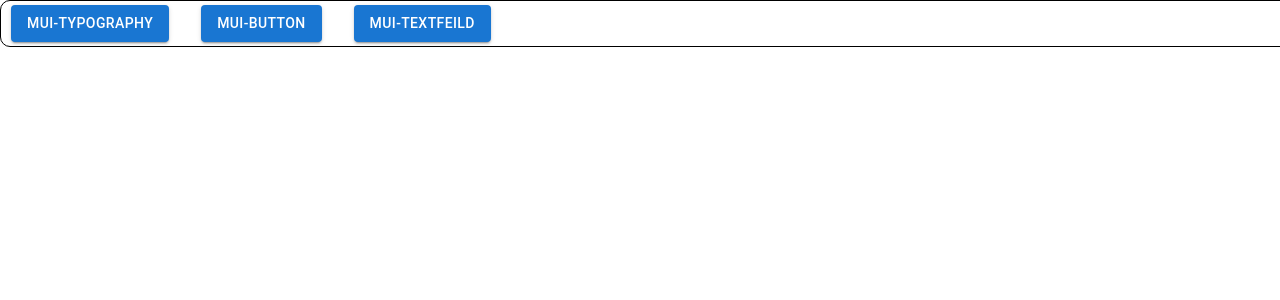
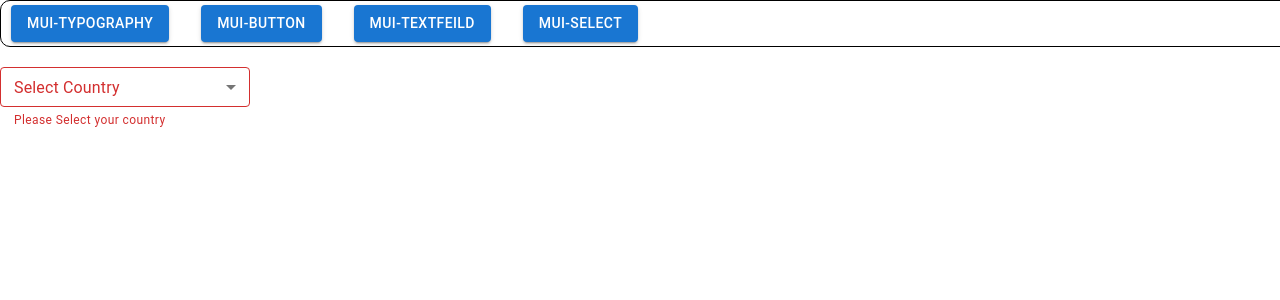
Before and after one commit to devi-1780/MUI-Demo, a React (Create React App) app: page /selectComponent in a window 1280 px wide. Shown: the top 300 px of the page. Built offline with nearby package versions, Linux system fonts and the light colour scheme.

Commit message:
added Selece component

```diff
--- a/src/App.js
+++ b/src/App.js
@@ -5,6 +5,7 @@ import MuiTypography from "./components/MuiTypography";
 import { Button, Stack } from "@mui/material";
 import MuiButton from "./components/MuiButton";
 import MuiTextFeild from "./components/MuiTextFeild";
+import MuiSelect from "./components/MuiSelect";
 
 function App() {
   return (
@@ -20,12 +21,16 @@ function App() {
           <Link to="textFieldComponent">
             <Button variant="contained">Mui-TextFeild</Button>
           </Link>
+          <Link to="selectComponent">
+            <Button variant="contained">Mui-Select</Button>
+          </Link>
         </Stack>
       </nav>
       <Routes>
         <Route path="/" element={<MuiTypography />} />
         <Route path="/buttonComponent" element={<MuiButton />} />
         <Route path="/textFieldComponent" element={<MuiTextFeild />} />
+        <Route path="/selectComponent" element={<MuiSelect />} />
       </Routes>
     </div>
   );
--- /dev/null
+++ b/src/components/MuiSelect.jsx
@@ -0,0 +1,31 @@
+import { Box, MenuItem, TextField } from "@mui/material";
+import { useState } from "react";
+
+function MuiSelect() {
+  let [country, setCountry] = useState("");
+  function handleChange(e) {
+    const val = e.target.value;
+    console.log({ country: val });
+    setCountry(val);
+  }
+  return (
+    <Box width="250px">
+      <TextField
+        value={country}
+        label="Select Country"
+        fullWidth
+        select
+        size="small"
+        color="secondary"
+        error={!country}
+        onChange={handleChange}
+        helperText="Please Select your country"
+      >
+        <MenuItem value={"IN"}>India</MenuItem>
+        <MenuItem value={"US"}>USA</MenuItem>
+        <MenuItem value={"AU"}>Australia</MenuItem>
+      </TextField>
+    </Box>
+  );
+}
+export default MuiSelect;
```
